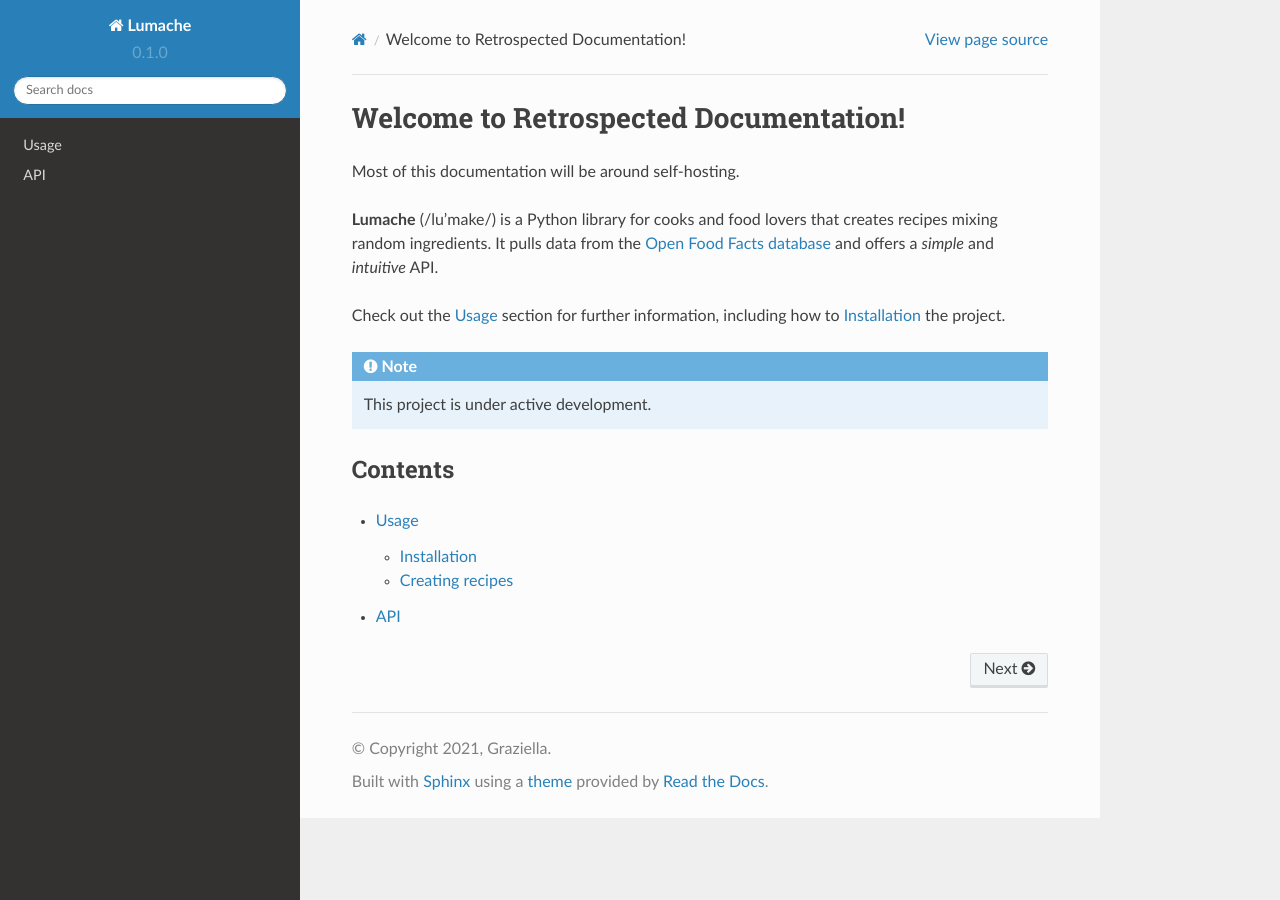
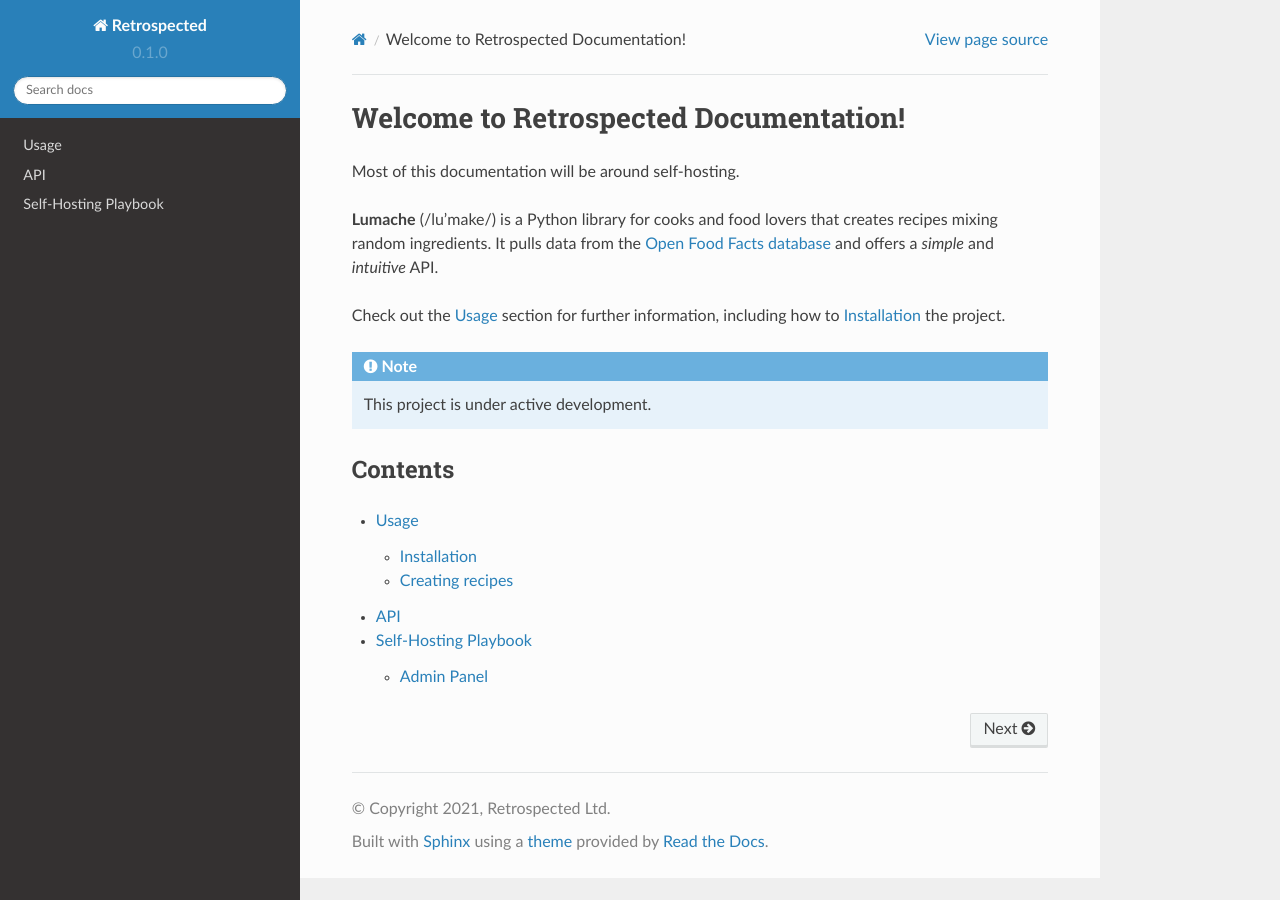
Before and after one commit to antoinejaussoin/retrospected-docs, a Sphinx documentation site: the page built from docs/source/index.rst, in a window 1280 px wide. Built offline with Sphinx 7.4.7 and the Read the Docs theme 2.0.0, drawn with Linux system fonts in a browser that asks for light colours.

Commit message:
adding stuff

```diff
--- a/docs/source/conf.py
+++ b/docs/source/conf.py
@@ -2,9 +2,9 @@
 
 # -- Project information
 
-project = 'Lumache'
-copyright = '2021, Graziella'
-author = 'Graziella'
+project = 'Retrospected'
+copyright = '2021, Retrospected Ltd'
+author = 'Antoine Jaussoin'
 
 release = '0.1'
 version = '0.1.0'
--- a/docs/source/index.rst
+++ b/docs/source/index.rst
@@ -1,5 +1,5 @@
 Welcome to Retrospected Documentation!
-===================================
+======================================
 
 Most of this documentation will be around self-hosting.
 
@@ -22,3 +22,4 @@
 
    usage
    api
+   playbook
--- /dev/null
+++ b/docs/source/playbook.rst
@@ -0,0 +1,6 @@
+Self-Hosting Playbook
+=====================
+
+.. toctree::
+
+   playbook/admin
--- /dev/null
+++ b/docs/source/playbook/admin.rst
@@ -0,0 +1,2 @@
+Admin Panel
+===========
```
